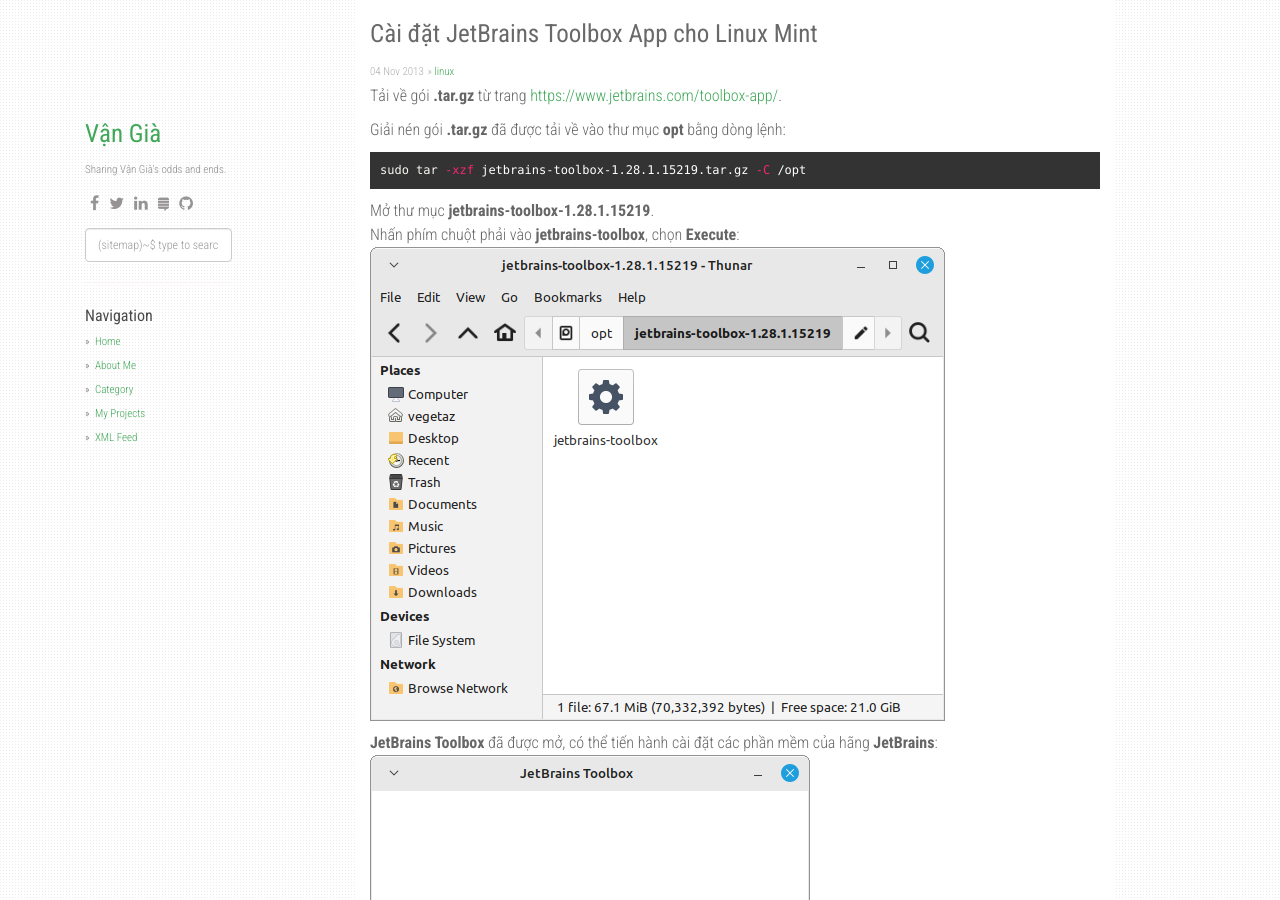
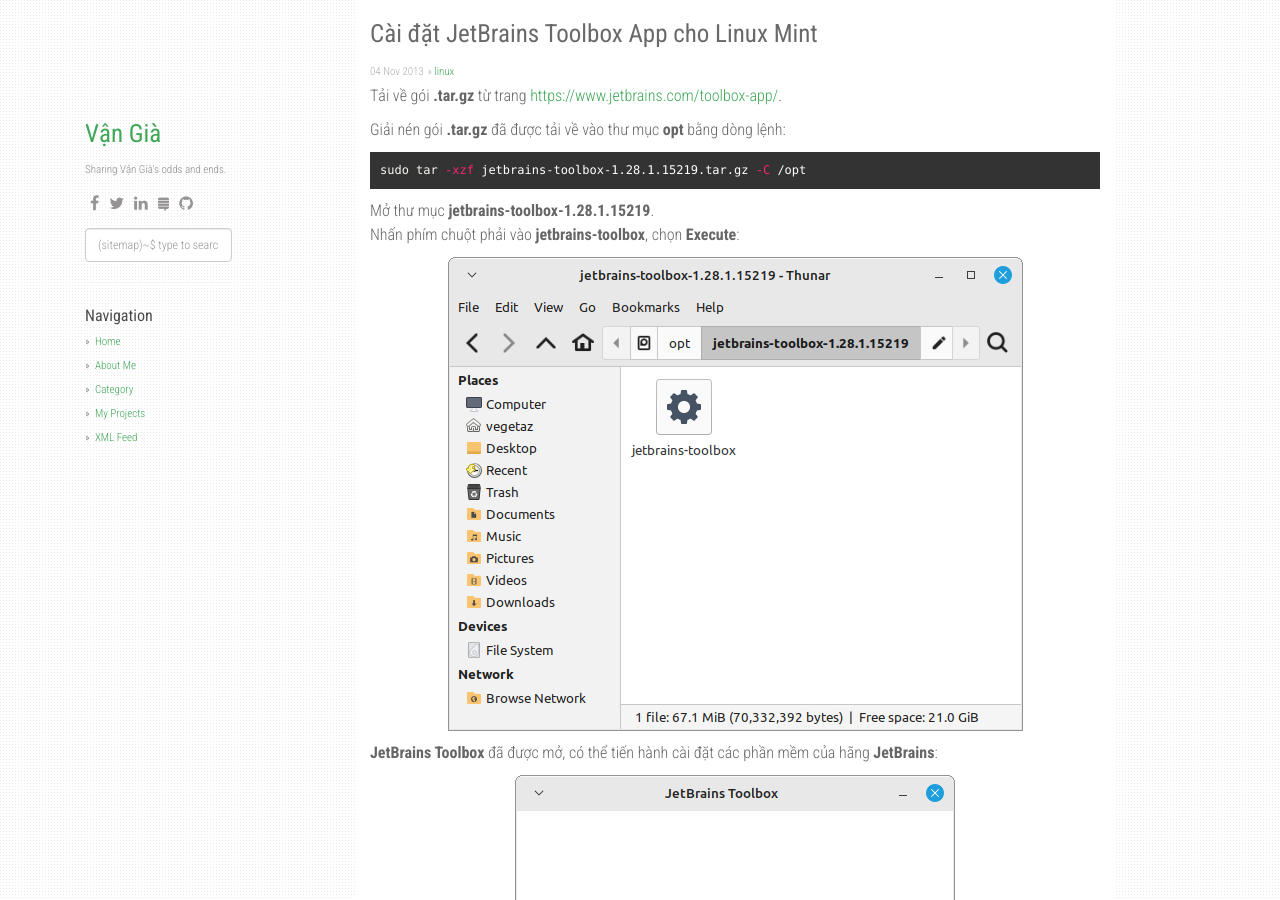
Before and after one commit to vegetaz/vegetaz.github.io, a Jekyll site: the page built from _posts/2013/11/2013-11-04-jetbrains-toolbox-app-in-linux-mint.markdown, in a window 1280 px wide and 900 px high. Built offline with Jekyll 4.4.1, drawn with Linux system fonts in a browser that asks for light colours; nearby versions of some CDN libraries; comment, search, counter and statistics services are not loaded.

Commit message:
Cài đặt JetBrains Toolbox App cho Linux Mint

```diff
--- a/_posts/2013/11/2013-11-04-jetbrains-toolbox-app-in-linux-mint.markdown
+++ b/_posts/2013/11/2013-11-04-jetbrains-toolbox-app-in-linux-mint.markdown
@@ -14,9 +14,13 @@
 
 Mở thư mục **jetbrains-toolbox-1.28.1.15219**.
 Nhấn phím chuột phải vào **jetbrains-toolbox**, chọn **Execute**:
-![](/static/img/posts/jetbrains-toolbox/Excute-jetbrains-toolboxe.png)
+{:refdef: style="text-align: center;"}
+![jetbrains-toolbox](/static/img/posts/jetbrains-toolbox/Excute-jetbrains-toolboxe.png)
+{: refdef}
 
 **JetBrains Toolbox** đã được mở, có thể tiến hành cài đặt các phần mềm của hãng **JetBrains**:
-![](/static/img/posts/jetbrains-toolbox/JetBrains-Toolbox.png)
+{:refdef: style="text-align: center;"}
+![JetBrains Toolbox](/static/img/posts/jetbrains-toolbox/JetBrains-Toolbox.png)
+{: refdef}
 
 Đọc thêm: [Install using the Toolbox App](https://www.jetbrains.com/help/idea/installation-guide.html#toolbox)
```
